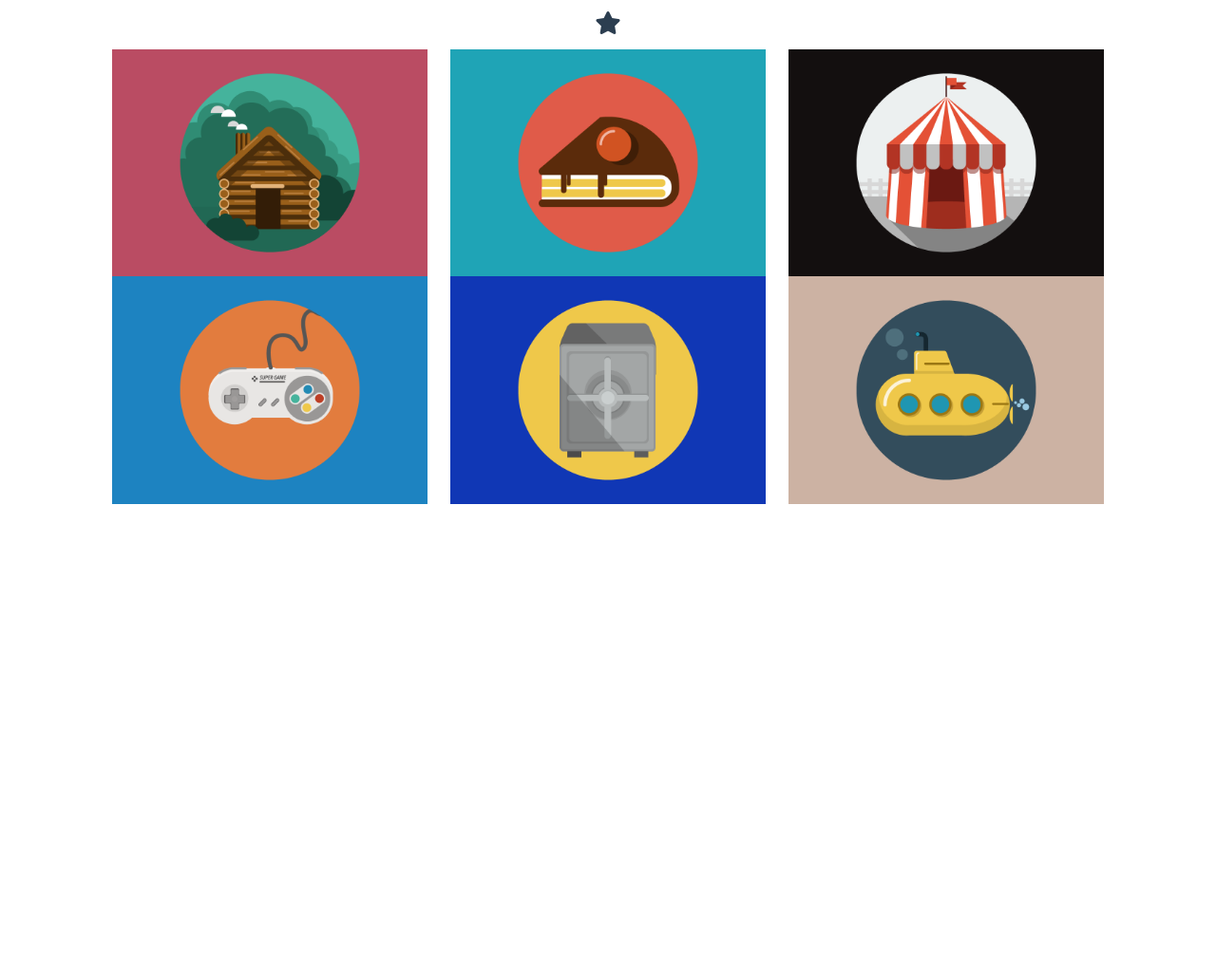
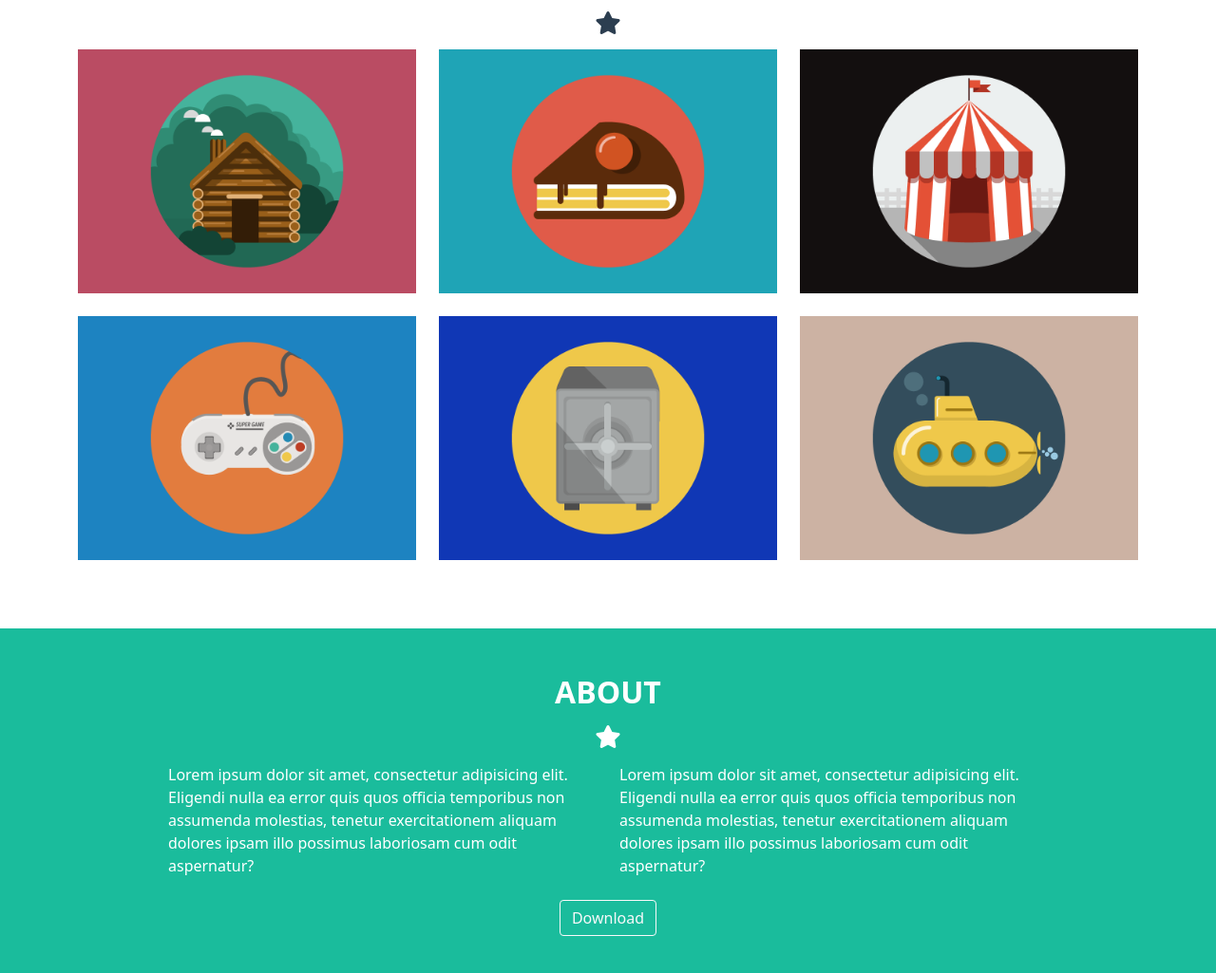
Before and after one commit to BrunosCode/html-css-bootstrap-freelancer, a plain HTML site: page index.html in a window 1280 px wide. Shown: the part 729-1754 px from the top of the page at 95% size. Before the commit the page ends 1308 px from the top, so only its background shows below. Drawn offline with nearby package versions, Linux system fonts and the light colour scheme.

Commit message:
about section

```diff
--- a/index.html
+++ b/index.html
@@ -40,7 +40,7 @@
     </header>
 
     <section id="start" class="bg_secondary_400">
-        <div class="container-lg p-3 p-lg-5">
+        <div class="container-lg py-3 py-lg-5">
             <div class="row">
                 <div class="col-12 text-center text-white">
                     <img src="img/avatar.svg" alt="avatar" class="hero__img mb-3">
@@ -53,33 +53,52 @@
     </section>
 
     <section id="porfolio" class="text_primary_400">
-        <div class="container-lg p-3 p-lg-5">
+        <div class="container-lg py-3 py-lg-5">
             <div class="row">
                 <div class="col-12 text-center">
                     <h2 class="mb-3"><strong>PORTFOLIO</strong></h2>
                     <i class="fas fa-star mb-3"></i>
                 </div>
-                <div class="col-12 col-md-6 col-lg-4">
+                <div class="col-12 col-sm-6 col-lg-4 mb-3 mb-md-4">
                     <img src="img/cabin.png" alt="cabin" class="img-fluid">
                 </div>
-                <div class="col-12 col-md-6 col-lg-4">
+                <div class="col-12 col-sm-6 col-lg-4 mb-3 mb-md-4">
                     <img src="img/cake.png" alt="cake" class="img-fluid">
                 </div>
-                <div class="col-12 col-md-6 col-lg-4">
+                <div class="col-12 col-sm-6 col-lg-4 mb-3 mb-md-4">
                     <img src="img/circus.png" alt="circus" class="img-fluid">
                 </div>
-                <div class="col-12 col-md-6 col-lg-4">
+                <div class="col-12 col-sm-6 col-lg-4 mb-3 mb-md-4">
                     <img src="img/game.png" alt="game" class="img-fluid">
                 </div>
-                <div class="col-12 col-md-6 col-lg-4">
+                <div class="col-12 col-sm-6 col-lg-4 mb-3 mb-md-4">
                     <img src="img/safe.png" alt="safe" class="img-fluid">
                 </div>
-                <div class="col-12 col-md-6 col-lg-4">
+                <div class="col-12 col-sm-6 col-lg-4 mb-3 mb-md-4">
                     <img src="img/submarine.png" alt="submarine" class="img-fluid">
                 </div>
             </div>
         </div>
+    </section>
 
+    <section id="about" class="bg_secondary_400 text-white">
+        <div class="container-lg py-3 py-lg-5">
+            <div class="row justify-content-center">
+                <div class="col-12 text-center">
+                    <h2 class="mb-3"><strong>ABOUT</strong></h2>
+                    <i class="fas fa-star mb-3"></i>
+                </div>
+                <div class="col-10 col-sm-5">
+                    Lorem ipsum dolor sit amet, consectetur adipisicing elit. Eligendi nulla ea error quis quos officia temporibus non assumenda molestias, tenetur exercitationem aliquam dolores ipsam illo possimus laboriosam cum odit aspernatur?
+                </div>
+                <div class="col-10 col-sm-5">
+                    Lorem ipsum dolor sit amet, consectetur adipisicing elit. Eligendi nulla ea error quis quos officia temporibus non assumenda molestias, tenetur exercitationem aliquam dolores ipsam illo possimus laboriosam cum odit aspernatur?
+                </div>
+                <div class="col-12 mt-4 text-center">
+                    <button class="btn btn-dark btn-outline-light bg_secondary_400">Download</button>
+                </div>
+            </div>
+        </div>
     </section>
 
     <script src="https://cdn.jsdelivr.net/npm/bootstrap@5.0.2/dist/js/bootstrap.bundle.min.js" integrity="sha384-MrcW6ZMFYlzcLA8Nl+NtUVF0sA7MsXsP1UyJoMp4YLEuNSfAP+JcXn/tWtIaxVXM" crossorigin="anonymous"></script>
```
